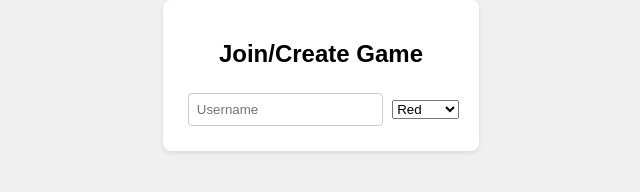
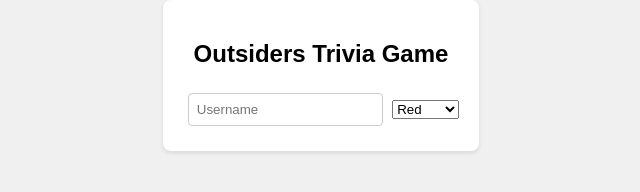
Before and after one commit to CWD273/outsiders, a plain HTML site: page client/index.html in a window 1280 px wide. Shown: the whole page, without its empty margins (319-959 px from the left). Drawn offline with Linux system fonts and the light colour scheme.

Commit message:
Update index.html

```diff
--- a/client/index.html
+++ b/client/index.html
@@ -8,7 +8,7 @@
 </head>
 <body>
     <div id="lobby-screen">
-        <h2>Join/Create Game</h2>
+        <h2>Outsiders Trivia Game</h2>
         <input type="text" id="username" placeholder="Username">
         <select id="piece-color">
             <option value="red">Red</option>
```
